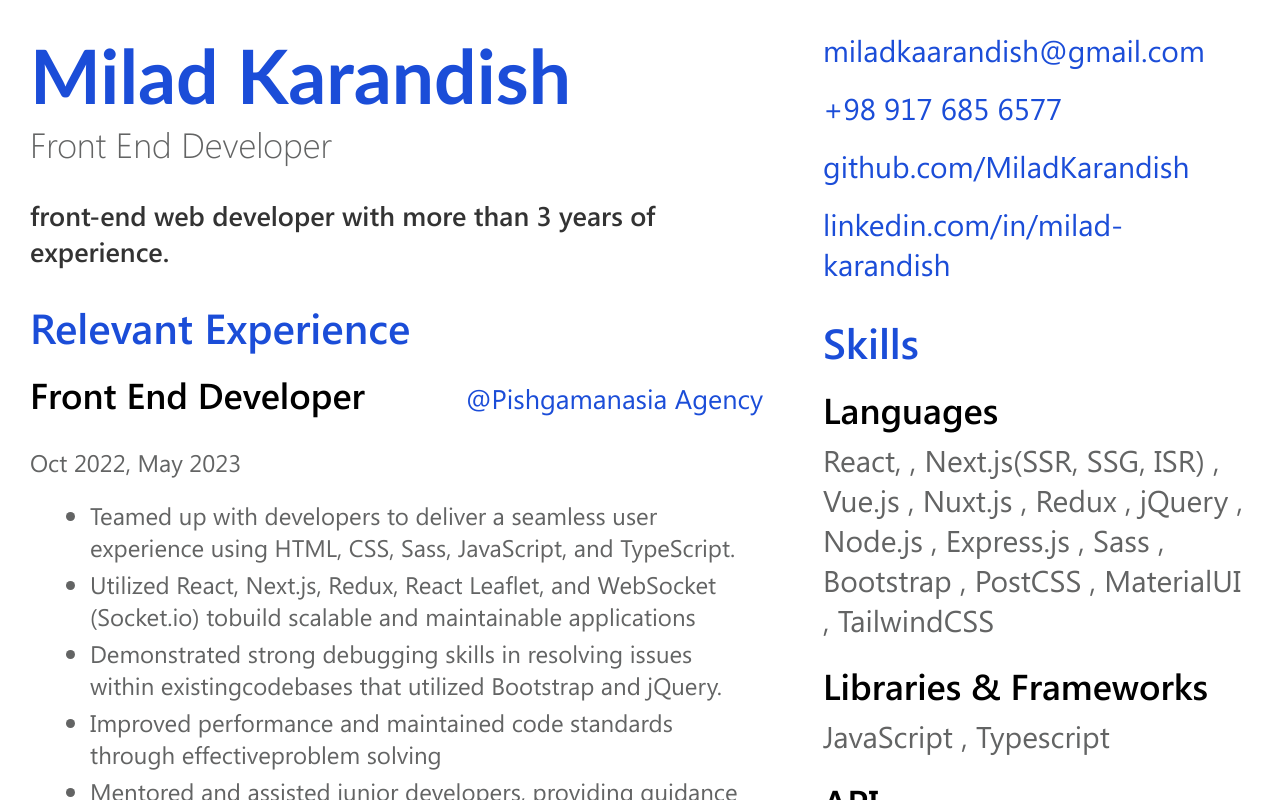
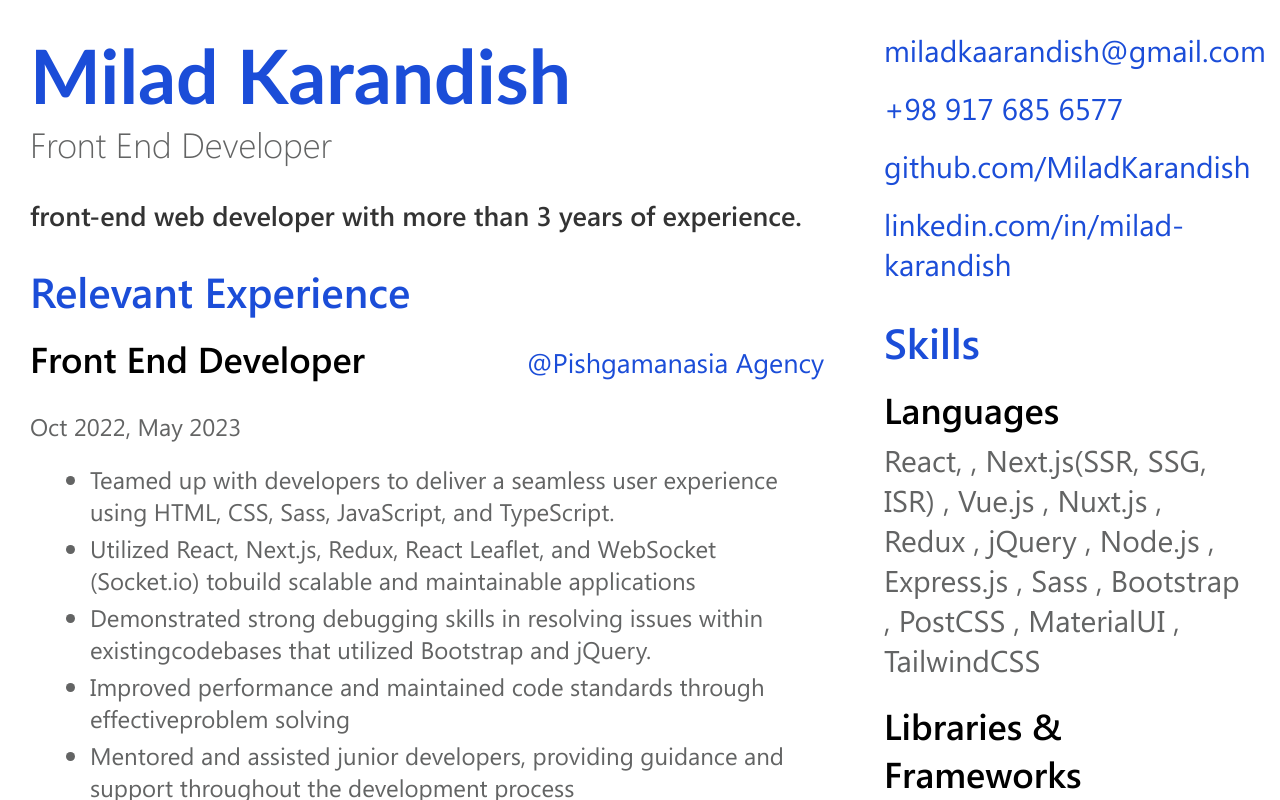
Before and after one commit to MiladKarandish/resume-maker, a React (Vite) app: page / in a window 1280 px wide. Shown: the top 800 px of the page. Built offline with nearby package versions, Linux system fonts and the light colour scheme.

Commit message:
trying on pdf

```diff
--- a/src/templates/main/main-template.module.scss
+++ b/src/templates/main/main-template.module.scss
@@ -42,7 +42,7 @@ $color-field: #636464;
   }
 
   ._aside {
-    max-width: 35%;
+    max-width: 30%;
   }
 
   ._name {
```
